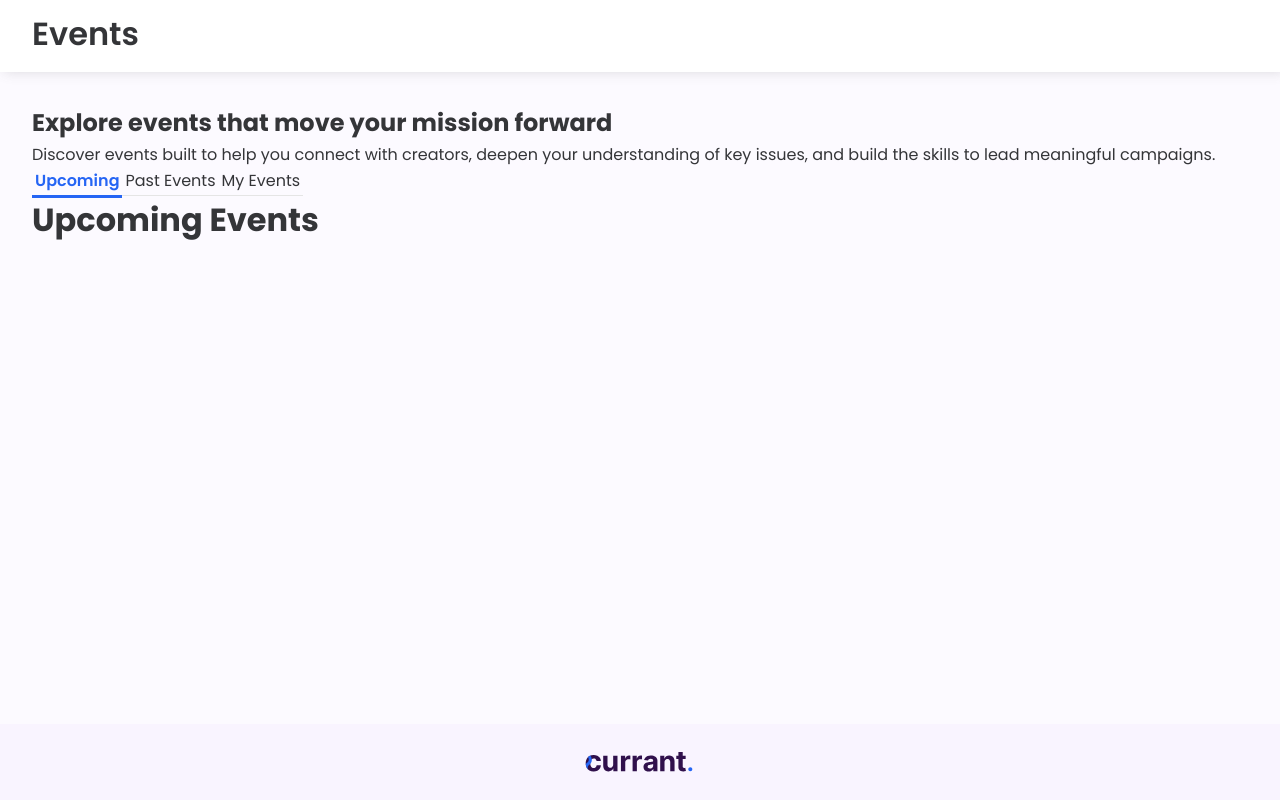
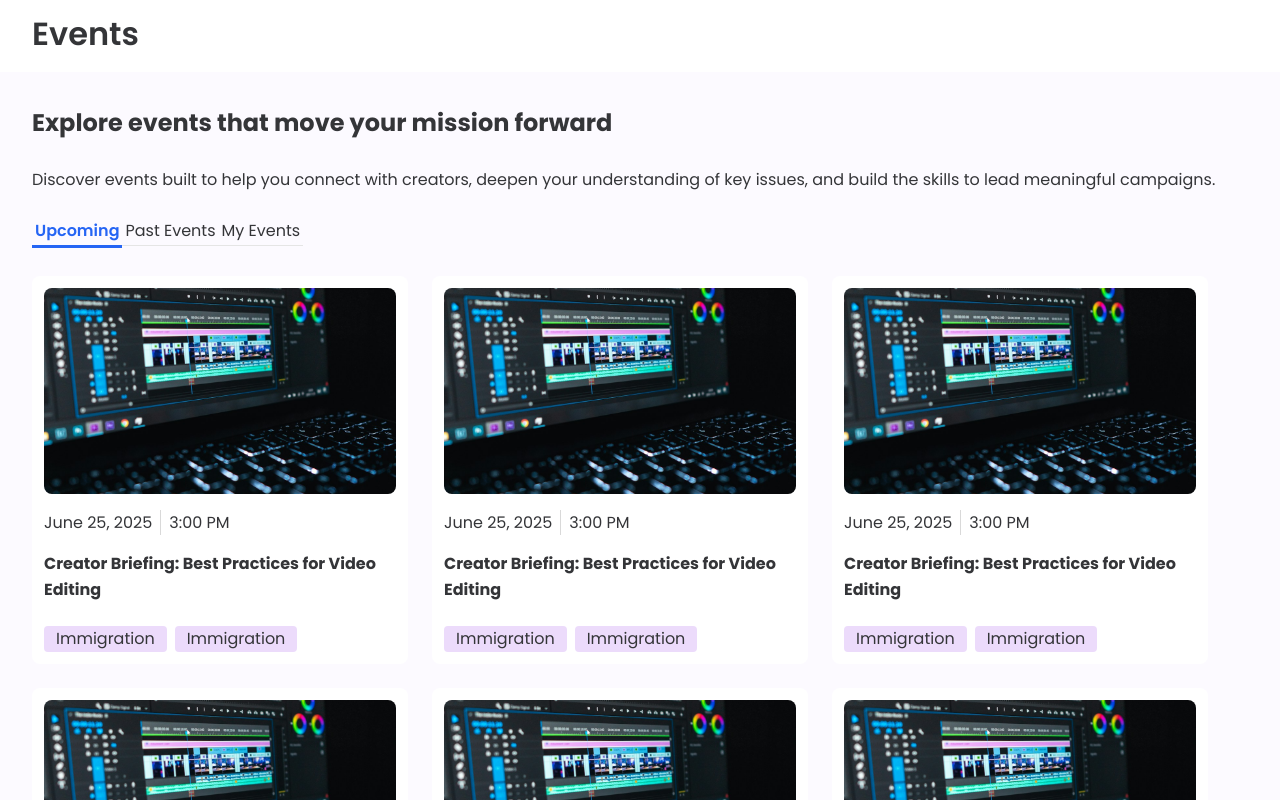
Before and after one commit to GiacomoFranco/Events-Task, a Vue app: page /upcoming in a window 1280 px wide. Shown: the top 800 px of the page. Built offline with nearby package versions, Linux system fonts and the light colour scheme.

Commit message:
adding events grid and event card components

```diff
--- /dev/null
+++ b/src/components/EventCard.vue
@@ -0,0 +1,73 @@
+<script setup>
+import Tag from './Tag.vue'
+</script>
+
+<template>
+  <article class="event-card">
+    <div class="event-card__content">
+      <div class="event-card__content__image">
+        <img src="/src/assets/card-image-ref.png" alt="">
+      </div>
+      <div class="event-card__content__info">
+        <span>June 25, 2025</span>
+        <span>3:00 PM</span>
+      </div>
+      <div class="event-card__content__title">
+        <p><strong>Creator Briefing: Best Practices for Video Editing</strong></p>
+      </div>
+    </div>
+    <div class="event-card__tags">
+      <Tag v-for="value in [1, 2]" />
+    </div>
+  </article>
+</template>
+
+<style lang="scss">
+.event-card {
+  background-color: var(--m-white);
+  max-width: 37.6rem;
+  flex-basis: 32.6rem;
+  flex-grow: 1;
+  padding: 1.2rem;
+  display: flex;
+  flex-direction: column;
+  gap: 2.4rem;
+  cursor: pointer;
+  border-radius: .8rem;
+
+
+  &__content {
+    display: flex;
+    flex-direction: column;
+    gap: 1.6rem;
+
+    &__image {
+      width: 100%;
+      height: 20.6rem;
+      border-radius: .8rem;
+      overflow: hidden;
+
+      img {
+        object-fit: cover;
+        width: 100%;
+        height: 100%;
+      }
+    }
+
+    &__info {
+      display: flex;
+      gap: .8rem;
+
+      span:first-child {
+        border-right: 1px solid #D9D9D9;
+        padding-right: .8rem;
+      }
+    }
+  }
+
+  &__tags {
+    display: flex;
+    gap: .8rem;
+  }
+}
+</style>
--- /dev/null
+++ b/src/components/Events.vue
@@ -0,0 +1,17 @@
+<script setup>
+import EventCard from './EventCard.vue';
+</script>
+
+<template>
+  <div class="events">
+    <EventCard v-for="value in [1, 2, 3, 4, 1, 2, 3, 4]" />
+  </div>
+</template>
+
+<style>
+.events {
+  display: flex;
+  flex-wrap: wrap;
+  gap: 2.4rem;
+}
+</style>
--- a/src/components/Layout.vue
+++ b/src/components/Layout.vue
@@ -9,15 +9,19 @@ import EventsOverview from './EventsOverview.vue'
     <Header />
   </header>
   <main>
-    <EventsOverview />
-    <slot />
+    <section class="overview">
+      <EventsOverview />
+    </section>
+    <section class="content">
+      <slot />
+    </section>
   </main>
   <footer>
     <Footer />
   </footer>
 </template>
 
-<style>
+<style lang="scss">
 header {
   height: 7.2rem;
   box-shadow: 4px 0px 12px 0px #60606033;
@@ -26,8 +30,19 @@ header {
 }
 
 main {
+  display: flex;
+  flex-direction: column;
+  gap: 3.2rem;
   flex-grow: 1;
   padding: 3.2rem;
+  background-color: var(--m-background);
+
+  section.overview {
+    display: flex;
+    flex-direction: column;
+    gap: 2.5rem;
+  }
+
 }
 
 footer {
--- /dev/null
+++ b/src/components/Tag.vue
@@ -0,0 +1,11 @@
+<template>
+  <span class="tag">Immigration</span>
+</template>
+<style>
+.tag {
+  background-color: var(--l-purple);
+  color: var(--m-gray);
+  padding: 0 1.2rem;
+  border-radius: .4rem;
+}
+</style>
--- a/src/views/UpcomingEvents.vue
+++ b/src/views/UpcomingEvents.vue
@@ -1,3 +1,7 @@
+<script setup>
+import Events from '../components/Events.vue'
+</script>
+
 <template>
-  <h1>Upcoming Events</h1>
+  <Events />
 </template>
```
Also changed, not shown: src/assets/card-image-ref.png (added).
